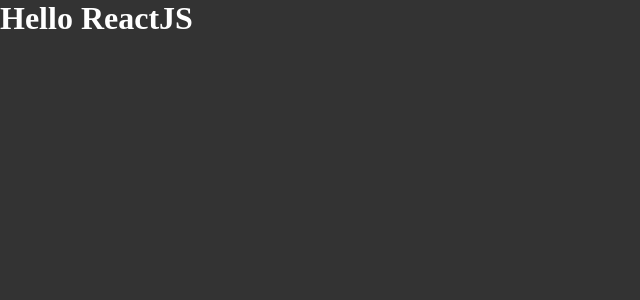
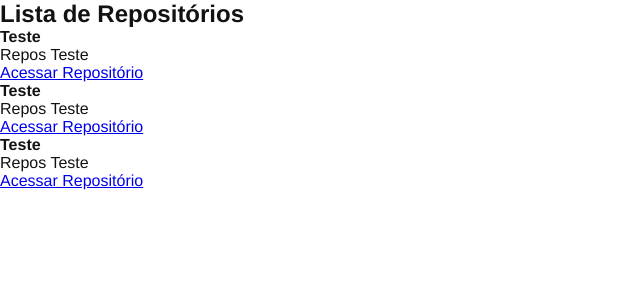
Before and after one commit to Yuri-stack/githubExplorer, a React app: page / in a window 1280 px wide. Shown: the top 300 px of the page, without its empty margins (0-640 px from the left). Built offline with nearby package versions, Linux system fonts and the light colour scheme.

Commit message:
Feat. Finalizing React concepts

```diff
--- a/package.json
+++ b/package.json
@@ -16,11 +16,13 @@
     "@babel/core": "^7.13.10",
     "@babel/preset-env": "^7.13.10",
     "@babel/preset-react": "^7.12.13",
+    "@pmmmwh/react-refresh-webpack-plugin": "^0.4.3",
     "babel-loader": "^8.2.2",
     "cross-env": "^7.0.3",
     "css-loader": "^5.1.2",
     "html-webpack-plugin": "^5.3.1",
     "node-sass": "^5.0.0",
+    "react-refresh": "^0.9.0",
     "sass-loader": "^11.0.1",
     "style-loader": "^2.0.0",
     "webpack": "^5.25.0",
--- a/src/App.jsx
+++ b/src/App.jsx
@@ -1,5 +1,6 @@
+import { RepositoryList } from './components/RepositoryList'
 import './styles/global.scss'
 
 export function App(){
-    return <h1>Hello ReactJS</h1>
+    return <RepositoryList></RepositoryList>
 }
--- /dev/null
+++ b/src/components/RepositoryItem.jsx
@@ -0,0 +1,12 @@
+export function RepositoryItem(props){
+    return(
+        <li>
+            <strong>{ props.repository.name ?? 'Default' }</strong>
+            <p>{ props.repository.description }</p>
+
+            <a href={ props.repository.link }>
+                Acessar Repositório
+            </a>
+        </li>
+    )
+}
--- /dev/null
+++ b/src/components/RepositoryList.jsx
@@ -0,0 +1,21 @@
+import { RepositoryItem } from "./RepositoryItem";
+
+const repository = {
+    name: 'Teste',
+    description: 'Repos Teste',
+    link: 'https://github.com/Yuri-stack/Foodfy_Project'
+}
+
+export function RepositoryList(){
+    return (
+        <section className="repository-list">
+            <h1>Lista de Repositórios</h1>
+
+            <ul>
+                <RepositoryItem repository = { repository }/>
+                <RepositoryItem repository = { repository }/>
+                <RepositoryItem repository = { repository }/>
+            </ul>
+        </section>
+    )
+}
--- a/src/styles/global.scss
+++ b/src/styles/global.scss
@@ -5,7 +5,6 @@
 }
 
 body {
-    font: Arial, Helvetica, sans-serif;
-    background: #333;
-    color: #fff;
+    font: 16px "Helvetica Neue", Arial, sans-serif;
+    color: #121214;
 }
--- a/webpack.config.js
+++ b/webpack.config.js
@@ -1,5 +1,6 @@
 const path = require('path')
 const HtmlWebpackPlugin = require('html-webpack-plugin')
+const ReactRefreshWebpackPlugin = require('@pmmmwh/react-refresh-webpack-plugin')
 
 const isDevelopment = process.env.NODE_ENV !== 'production'
 
@@ -16,18 +17,27 @@ module.exports = {
     },
     devServer: {
         contentBase: path.resolve(__dirname, 'public'),
+        hot: true,
     },
     plugins: [
+        isDevelopment && new ReactRefreshWebpackPlugin(),
         new HtmlWebpackPlugin({
             template: path.resolve(__dirname, 'public', 'index.html')
         })
-    ],
+    ].filter(Boolean),
     module: {
         rules: [
             {
                 test: /\.jsx$/,
                 exclude: /node_modules/,
-                use: 'babel-loader',
+                use: {
+                    loader: 'babel-loader',
+                    options: {
+                        plugins: [
+                            isDevelopment && require.resolve('react-refresh/babel')
+                        ].filter(Boolean)
+                    }
+                },
             },
             {
                 test: /\.scss$/,
```
Also changed, not shown: src/components/Countes.jsx (added), 1 other file (tests, documents, lock files or other folders).
